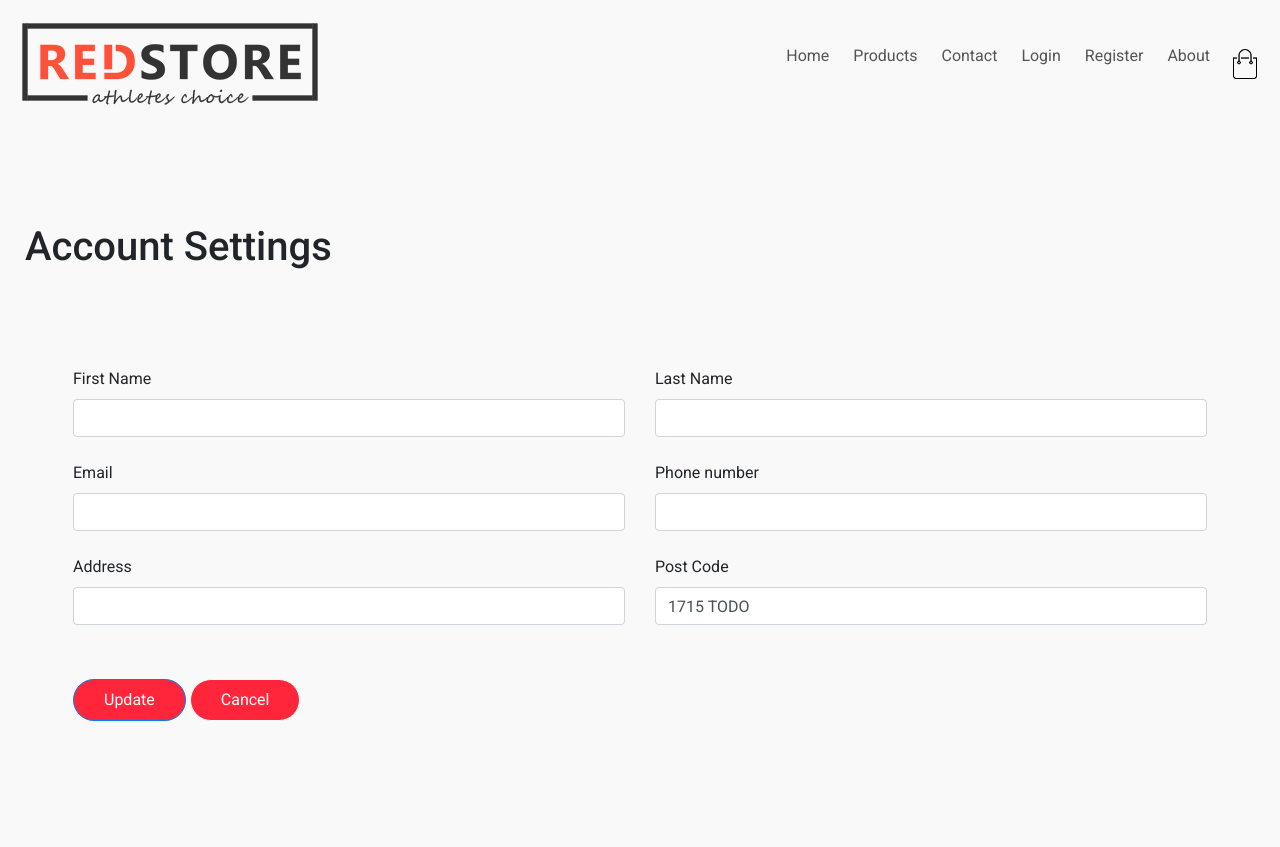
After one commit to kosuo9909/e_commerce, a Django app: template templates/profile.html in a window 1280 px wide. The commit adds this page. Run offline with Django 4.2, Linux system fonts and the light colour scheme; the template is opened without the code that fills it, so the values that code supplies are empty; some libraries are stand-ins or nearby versions.

Commit message:
added profile template

```diff
--- a/accounts/urls.py
+++ b/accounts/urls.py
@@ -1,10 +1,11 @@
 from django.urls import path
 
 # from accounts.forms import MyAuthForm
-from accounts.views import LoginUser, RegisterUser, SignOut
+from accounts.views import LoginUser, RegisterUser, SignOut, ProfileView
 
 urlpatterns = [
     path('login/', LoginUser.as_view(), name='login'),
     path('register/', RegisterUser.as_view(), name='register'),
     path('logout/', SignOut.as_view(), name='logout'),
+    path('profile/<int:pk>', ProfileView.as_view(), name='profile'),
 ]
--- a/static/style.css
+++ b/static/style.css
@@ -1,3 +1,5 @@
+@import url("https://fonts.googleapis.com/css?family=Roboto:300,400,500,700&display=swap");
+
 *{
     margin: 0;
     padding: 0;
@@ -325,3 +327,43 @@ body {
 .login-form .action button:nth-child(1):hover {
   background: #3c4d6d;
 }
+
+/*------------------------ PROFILE -----------------------------*/
+
+body {
+	background: #f9f9f9;
+	font-family: "Roboto", sans-serif;
+}
+
+.shadow {
+	box-shadow: 0 2px 10px rgba(0, 0, 0, 0.1) !important;
+}
+
+.profile-tab-nav {
+	min-width: 250px;
+}
+
+.tab-content {
+	flex: 1;
+}
+
+.form-group {
+	margin-bottom: 1.5rem;
+}
+
+.nav-pills a.nav-link {
+	padding: 15px 20px;
+	border-bottom: 1px solid #ddd;
+	border-radius: 0;
+	color: #333;
+}
+.nav-pills a.nav-link i {
+	width: 20px;
+}
+
+.img-circle img {
+	height: 100px;
+	width: 100px;
+	border-radius: 100%;
+	border: 5px solid #fff;
+}
--- /dev/null
+++ b/templates/profile.html
@@ -0,0 +1,212 @@
+{% extends 'base.html' %}
+{% load static %}
+<!DOCTYPE html>
+<html lang="en">
+<head>
+    {% block content %}
+        <meta charset="UTF-8">
+        <title>Account Settings UI Design</title>
+        <meta content="width=device-width, initial-scale=1, maximum-scale=1, user-scalable=no" name="viewport">
+        <link rel="stylesheet" type="text/css"
+              href="https://stackpath.bootstrapcdn.com/bootstrap/4.3.1/css/bootstrap.min.css">
+        <link rel="stylesheet" href="https://stackpath.bootstrapcdn.com/font-awesome/4.7.0/css/font-awesome.min.css">
+        <link rel="stylesheet" type="text/css" href="{% static 'style.css' %}">
+        </head>
+        <body>
+        <section class="py-5 my-5">
+            <div class="container">
+                <h1 class="mb-5">Account Settings</h1>
+                <div class="bg-white shadow rounded-lg d-block d-sm-flex">
+
+                </div>
+                <div class="tab-content p-4 p-md-5" id="v-pills-tabContent">
+                    <div class="tab-pane fade show active" id="account" role="tabpanel" aria-labelledby="account-tab">
+                        <div class="row">
+                            <div class="col-md-6">
+                                <div class="form-group">
+                                    <label>First Name</label>
+                                    {% if not object.first_name %}
+                                        <input type="text" class="form-control" value="">
+                                    {% else %}
+
+                                        <input type="text" class="form-control" value="{{ object.first_name }}">
+                                    {% endif %}
+                                </div>
+                            </div>
+                            <div class="col-md-6">
+                                <div class="form-group">
+                                    <label>Last Name</label>
+                                    {% if not object.last_name %}
+                                        <input type="text" class="form-control" value="">
+                                    {% else %}
+
+                                        <input type="text" class="form-control" value="{{ object.last_name }}">
+                                    {% endif %}
+                                </div>
+                            </div>
+                            <div class="col-md-6">
+                                <div class="form-group">
+                                    <label>Email</label>
+                                    <input type="text" class="form-control" value="{{ object.user.email }}">
+                                </div>
+                            </div>
+                            <div class="col-md-6">
+                                <div class="form-group">
+                                    <label>Phone number</label>
+                                    <input type="text" class="form-control" value="{{ object.user.phone }}">
+                                </div>
+                            </div>
+                            <div class="col-md-6">
+                                <div class="form-group">
+                                    <label>Address</label>
+                                    {% if object.address %}
+                                        <input type="text" class="form-control" value="{{ object.address }}">
+                                    {% else %}
+                                        <input type="text" class="form-control" value="">
+
+                                    {% endif %}
+                                </div>
+                            </div>
+                            <div class="col-md-6">
+                                <div class="form-group">
+                                    <label>Post Code</label>
+                                    <input type="text" class="form-control" value="1715 TODO">
+                                </div>
+                            </div>
+
+                        </div>
+                        <div>
+                            <button class="btn btn-primary">Update</button>
+                            <button class="btn btn-light">Cancel</button>
+                        </div>
+                    </div>
+                    <div class="tab-pane fade" id="password" role="tabpanel" aria-labelledby="password-tab">
+                        <h3 class="mb-4">Password Settings</h3>
+                        <div class="row">
+                            <div class="col-md-6">
+                                <div class="form-group">
+                                    <label>Old password</label>
+                                    <input type="password" class="form-control">
+                                </div>
+                            </div>
+                        </div>
+                        <div class="row">
+                            <div class="col-md-6">
+                                <div class="form-group">
+                                    <label>New password</label>
+                                    <input type="password" class="form-control">
+                                </div>
+                            </div>
+                            <div class="col-md-6">
+                                <div class="form-group">
+                                    <label>Confirm new password</label>
+                                    <input type="password" class="form-control">
+                                </div>
+                            </div>
+                        </div>
+                        <div>
+                            <button class="btn btn-primary">Update</button>
+                            <button class="btn btn-light">Cancel</button>
+                        </div>
+                    </div>
+                    <div class="tab-pane fade" id="security" role="tabpanel" aria-labelledby="security-tab">
+                        <h3 class="mb-4">Security Settings</h3>
+                        <div class="row">
+                            <div class="col-md-6">
+                                <div class="form-group">
+                                    <label>Login</label>
+                                    <input type="text" class="form-control">
+                                </div>
+                            </div>
+                            <div class="col-md-6">
+                                <div class="form-group">
+                                    <label>Two-factor auth</label>
+                                    <input type="text" class="form-control">
+                                </div>
+                            </div>
+                            <div class="col-md-6">
+                                <div class="form-group">
+                                    <div class="form-check">
+                                        <input class="form-check-input" type="checkbox" value="" id="recovery">
+                                        <label class="form-check-label" for="recovery">
+                                            Recovery
+                                        </label>
+                                    </div>
+                                </div>
+                            </div>
+                        </div>
+                        <div>
+                            <button class="btn btn-primary">Update</button>
+                            <button class="btn btn-light">Cancel</button>
+                        </div>
+                    </div>
+                    <div class="tab-pane fade" id="application" role="tabpanel" aria-labelledby="application-tab">
+                        <h3 class="mb-4">Application Settings</h3>
+                        <div class="row">
+                            <div class="col-md-6">
+                                <div class="form-group">
+                                    <div class="form-check">
+                                        <input class="form-check-input" type="checkbox" value="" id="app-check">
+                                        <label class="form-check-label" for="app-check">
+                                            App check
+                                        </label>
+                                    </div>
+                                    <div class="form-check">
+                                        <input class="form-check-input" type="checkbox" value="" id="defaultCheck2">
+                                        <label class="form-check-label" for="defaultCheck2">
+                                            Lorem ipsum dolor sit.
+                                        </label>
+                                    </div>
+                                </div>
+                            </div>
+                        </div>
+                        <div>
+                            <button class="btn btn-primary">Update</button>
+                            <button class="btn btn-light">Cancel</button>
+                        </div>
+                    </div>
+                    <div class="tab-pane fade" id="notification" role="tabpanel" aria-labelledby="notification-tab">
+                        <h3 class="mb-4">Notification Settings</h3>
+                        <div class="form-group">
+                            <div class="form-check">
+                                <input class="form-check-input" type="checkbox" value="" id="notification1">
+                                <label class="form-check-label" for="notification1">
+                                    Lorem ipsum dolor sit amet consectetur adipisicing elit. Dolorum accusantium
+                                    accusamus,
+                                    neque cupiditate quis
+                                </label>
+                            </div>
+                        </div>
+                        <div class="form-group">
+                            <div class="form-check">
+                                <input class="form-check-input" type="checkbox" value="" id="notification2">
+                                <label class="form-check-label" for="notification2">
+                                    hic nesciunt repellat perferendis voluptatum totam porro eligendi.
+                                </label>
+                            </div>
+                        </div>
+                        <div class="form-group">
+                            <div class="form-check">
+                                <input class="form-check-input" type="checkbox" value="" id="notification3">
+                                <label class="form-check-label" for="notification3">
+                                    commodi fugiat molestiae tempora corporis. Sed dignissimos suscipit
+                                </label>
+                            </div>
+                        </div>
+                        <div>
+                            <button class="btn btn-primary">Update</button>
+                            <button class="btn btn-light">Cancel</button>
+                        </div>
+                    </div>
+                </div>
+            </div>
+            </div>
+        </section>
+
+
+        <script src="https://code.jquery.com/jquery-3.2.1.slim.min.js"></script>
+        <script src="https://cdnjs.cloudflare.com/ajax/libs/popper.js/1.12.9/umd/popper.min.js"></script>
+        <script src="https://maxcdn.bootstrapcdn.com/bootstrap/4.0.0/js/bootstrap.min.js"></script>
+    {% endblock %}
+    </body>
+</html>
```
Also changed, not shown: accounts/models.py (+9 -1 lines), accounts/views.py (+9 -1 lines), accounts/migrations/0002_profile_postcode.py (added).
